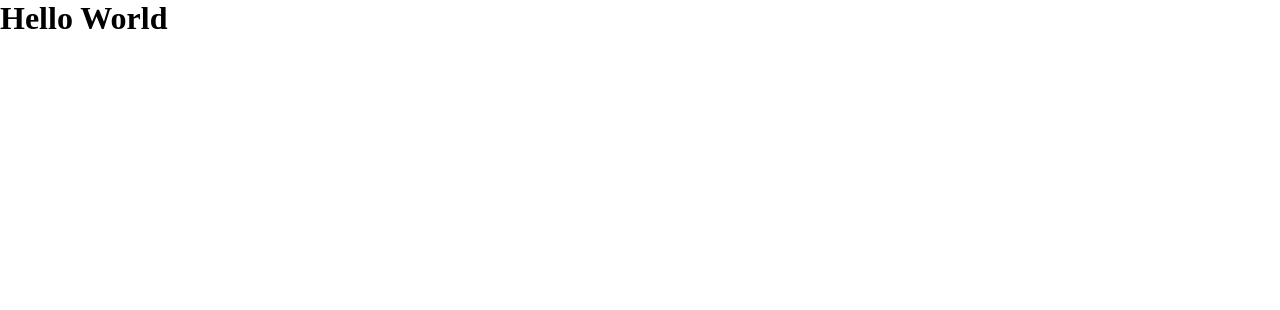
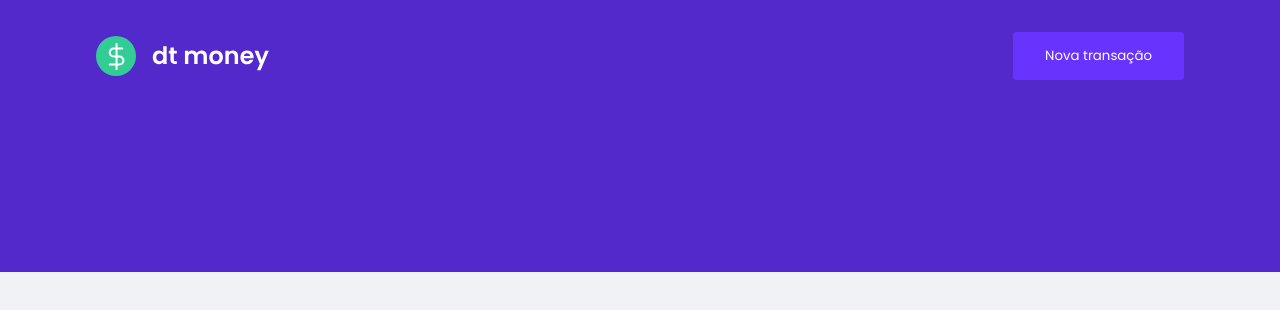
Before and after one commit to alexmuniz96/dtmoney, a React (Create React App) app: page / in a window 1280 px wide. Shown: the top 310 px of the page. Built offline with nearby package versions, Linux system fonts and the light colour scheme.

Commit message:
feat component Header

```diff
--- a/public/index.html
+++ b/public/index.html
@@ -2,9 +2,16 @@
 <html lang="en">
 
 <head>
+  <link rel="preconnect" href="https://fonts.googleapis.com">
+  <link rel="preconnect" href="https://fonts.gstatic.com" crossorigin>
+  <link rel="shortcut icon" href="favicon.png" type="image/png">
+
   <meta charset="utf-8" />
   <meta name="viewport" content="width=device-width, initial-scale=1" />
+
   <title>dtmoney</title>
+
+  <link href="https://fonts.googleapis.com/css2?family=Poppins:wght@400;600&display=swap" rel="stylesheet">
 </head>
 
 <body>
--- a/src/App.tsx
+++ b/src/App.tsx
@@ -1,11 +1,13 @@
 import React from 'react';
+import { Header } from './components/Header';
+
 import { GlobalStyle } from './style/global';
 
 export function App() {
   return (
-    <div className="App">
-      <h1>Hello World</h1>
+    <>
+      <Header />
       <GlobalStyle />
-    </div>
+    </>
   );
 }
--- /dev/null
+++ b/src/components/Header/index.tsx
@@ -0,0 +1,13 @@
+import logoImg from "../../assets/logo.svg"
+import { Container, Content } from "./styles"
+
+export function Header() {
+  return (
+    <Container>
+      <Content>
+        <img src={logoImg} alt="dt money" />
+        <button type="button">Nova transação</button>
+      </Content>
+    </Container>
+  )
+}
--- /dev/null
+++ b/src/components/Header/styles.ts
@@ -0,0 +1,32 @@
+import styled from "styled-components";
+
+export const Container = styled.header`
+  background: var(--blue);
+`;
+
+export const Content = styled.div`
+  max-width: 1120px;
+  margin: 0 auto;
+
+  padding: 2rem 1rem 12rem;
+  display: flex;
+  align-items: center;
+  justify-content: space-between;
+
+  button{
+    font-size: 1 rem;
+    color: #FFF;
+    background: var(--blue-light);
+    border: 0;
+    padding: 0 2rem;
+    border-radius: 0.25rem;
+    height: 3rem;
+
+    transition: filter 0.2s;
+
+    &:hover{
+      filter: brightness(0.9)
+    }
+
+  }
+`;
--- a/src/style/global.ts
+++ b/src/style/global.ts
@@ -30,8 +30,17 @@
   }
 
   body{
-    background: var(---background);
+    background: var(--background);
     -webkit-font-smoothing: antialiased;
+  }
+
+  body, input, text-area, button{
+    font-family: 'Poppins', sans-serif;
+    font-weight: 400;
+  }
+
+  h1, h2, h3, h4, h5, h6, strong{
+    font-weight: 600;
   }
 
   button{
```
